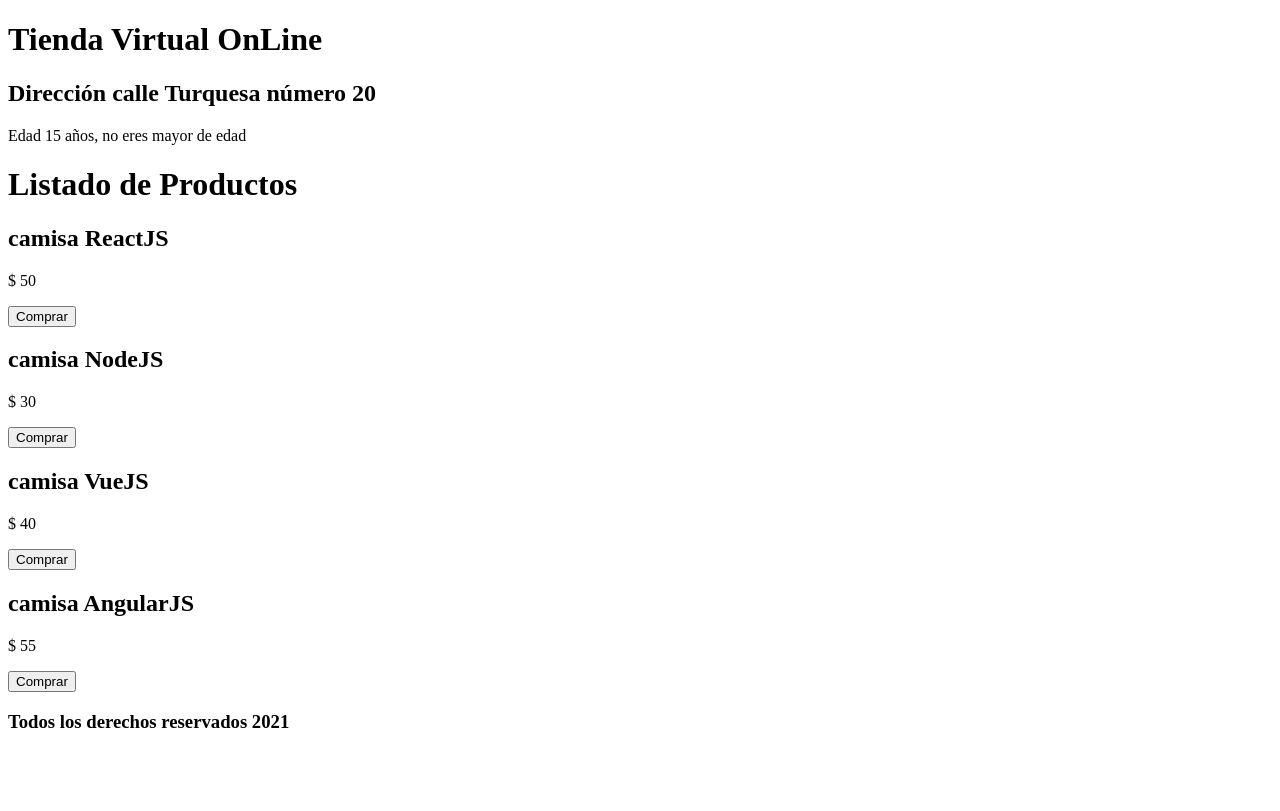
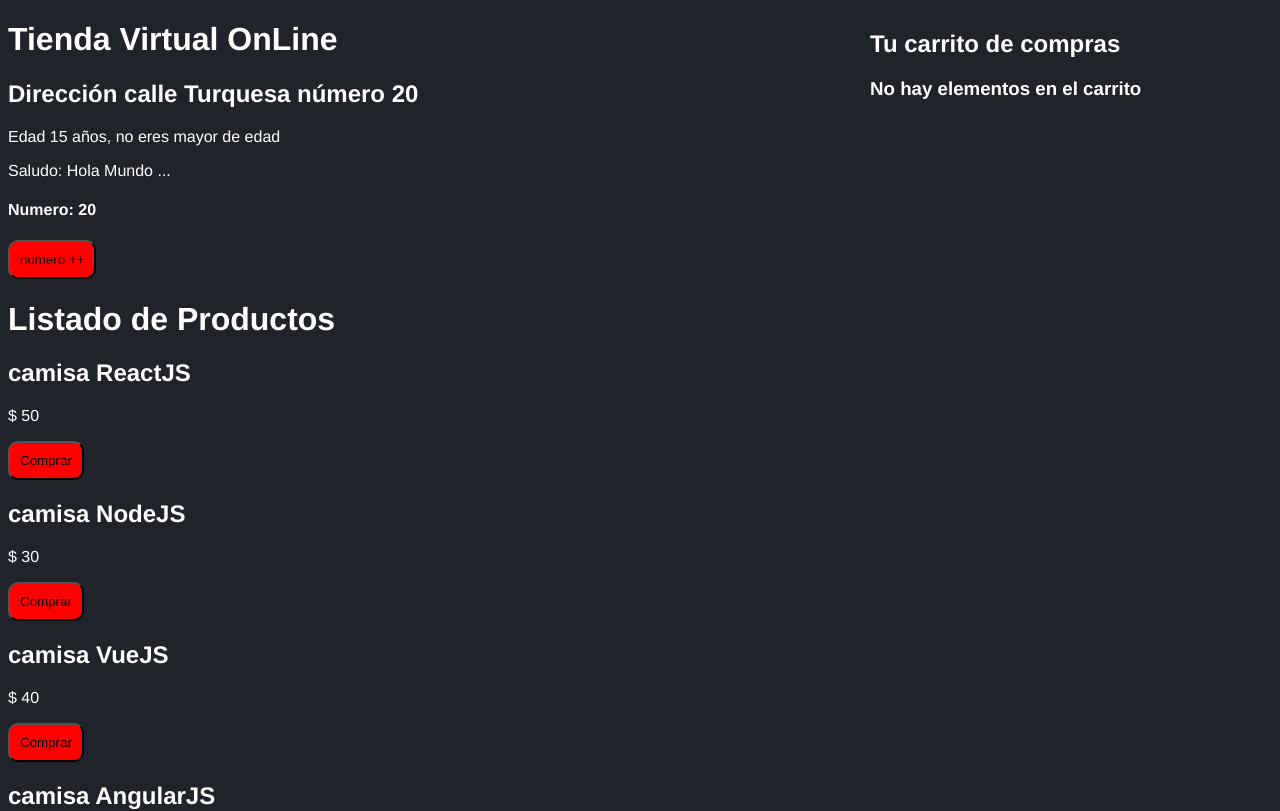
Before and after one commit to morgadodesarrollador/Cursos, a React (Create React App) app in the folder ReactGraphQL/01-basicos/: page / in a window 1280 px wide. Shown: the top 811 px of the page. Built offline with nearby package versions, Linux system fonts and the light colour scheme.

Commit message:
React:01-Basicos: Eventos - OnClick

```diff
--- /dev/null
+++ b/ReactGraphQL/01-basicos/prueba/servicios.html
@@ -0,0 +1 @@
+<h2>Lista de Servicios</h2>
--- /dev/null
+++ b/ReactGraphQL/01-basicos/prueba/trabajo.html
@@ -0,0 +1 @@
+<h2>Lista de Trabajos</h2>
--- a/ReactGraphQL/01-basicos/src/App.js
+++ b/ReactGraphQL/01-basicos/src/App.js
@@ -2,7 +2,7 @@ import React, { Fragment, useState } from 'react';
 import Header from "./components/Header";
 import Footer from "./components/Footer";
 import Producto from "./components/Producto";
-
+import Carrito from "./components/Carrito";
 function App() {
 
   //crear una lista de productos
@@ -24,8 +24,9 @@ function App() {
     <Fragment>
       <Header
         titulo = "Tienda Virtual OnLine"
-        numero= "20"
+        numero= { 20 } //un número
       />
+      <main>
       <h1>Listado de Productos</h1>
       { productos.map( producto => (  // producto => () equivale a producto => { return ... }
           <Producto
@@ -37,6 +38,10 @@ function App() {
 
           />
       ))}
+      <Carrito
+        carrito = { carrito }
+      />
+      </main>
       <Footer
         fecha={fecha}
       />
--- /dev/null
+++ b/ReactGraphQL/01-basicos/src/components/Carrito.js
@@ -0,0 +1,22 @@
+import React from 'react';
+import Producto from './Producto';
+import './carrito.css';
+const Carrito = ({carrito}) => {
+    return (
+        <div className="carrito">
+            <h2>Tu carrito de compras</h2>
+            { carrito.length === 0
+            ?    <h3>No hay elementos en el carrito</h3>
+            :
+                carrito.map(producto => (
+                <Producto
+                    key = { producto.id }
+                    producto={producto}
+                />
+            ))}
+        </div>
+
+     );
+}
+
+export default Carrito;
--- a/ReactGraphQL/01-basicos/src/components/Header.jsx
+++ b/ReactGraphQL/01-basicos/src/components/Header.jsx
@@ -1,8 +1,9 @@
 import React from "react";
+import PropTypes from "prop-types";
+// usamos declaración de función
 
-// usamos declaración de función
-//function Header(props){
-function Header({titulo, numero}){ //destructuring en objeto props
+//destructuring de objeto props en el componente
+const  Header = ({titulo = 'valor por default', numero, saludo}) => {
 
     const edad = 15;
     let mensaje;
@@ -16,8 +17,27 @@ function Header({titulo, numero}){ //destructuring en objeto props
             <h1 className="encabezado"> {titulo }</h1>
             <h2>Dirección calle Turquesa número { numero }</h2>
             <p>Edad {edad} años, {mensaje}</p>
+            <p>Saludo: { saludo } </p>
+            <h4> Numero: { numero } </h4>
+            <button onClick={ (e) => handleAdd (e,4) }> numero ++ </button>
         </header>
     );
 }
-
+//<button onClick={ handleAdd }> numero ++ </button>
+//definición de tipos y defaults en propiedades de entrada al componente
+Header.propTypes = {
+  saludo: PropTypes.string.isRequired,
+  numero: PropTypes.number.isRequired
+}
+Header.defaultProps = {
+  titulo: ' soy un titulo',
+  numero: 5,
+  saludo: 'Hola Mundo ...'
+}
+// eventos
+const handleAdd = (ev, n) => {
+  console.log (n);
+  console.log (ev);
+  //Header.props.saludo ++;
+}
 export default Header;
--- a/ReactGraphQL/01-basicos/src/components/Producto.js
+++ b/ReactGraphQL/01-basicos/src/components/Producto.js
@@ -1,5 +1,4 @@
 import React from "react";
-
 //destructuring, extraemos las propiedades del PROP en variables
 const Producto = ({ producto, carrito, agregarProductoCarrito, productos }) =>{
     const { nombre, precio, id } = producto;
@@ -16,8 +15,10 @@ const Producto = ({ producto, carrito, agregarProductoCarrito, productos }) =>{
             prod
         ]);
     }
+    // <> </> equivale a <Fragments></Fragments> y no es preciso realizar la importación
     return (
-        <div>
+
+        <>
             <h2>{ nombre } </h2>
             <p>$  { precio }</p>
             <button
@@ -27,7 +28,7 @@ const Producto = ({ producto, carrito, agregarProductoCarrito, productos }) =>{
                 onClick={ () =>  seleccionarProducto (id) }
                 //id="comprar"
             >Comprar</button>
-         </div>
+         </>
 
     )
 }
--- /dev/null
+++ b/ReactGraphQL/01-basicos/src/components/carrito.css
@@ -0,0 +1,9 @@
+
+.carrito {
+    position: fixed;
+    top: 10px;
+    right: 10px;
+    background-color: rgba (0,0,0,.6);
+    width: 400px;
+    min-height: 200px;
+}
--- /dev/null
+++ b/ReactGraphQL/01-basicos/src/index.css
@@ -0,0 +1,13 @@
+
+html, body {
+    color: white;
+    background-color: #21232A;
+    font-family: 'Helvetica Neue', Arial, Helvetica, sans-serif;
+}
+
+button {
+    background-color: red;
+    font-size: 1.3 rem;
+    padding: 10px;
+    border-radius: 10px;
+}
--- a/ReactGraphQL/01-basicos/src/index.js
+++ b/ReactGraphQL/01-basicos/src/index.js
@@ -1,11 +1,15 @@
 import React from 'react';
+import './index.css';
+//permite a React acceder al DOM. Hace renderizacione en el HTML
 import ReactDOM from 'react-dom';
 import App from './App';
 import reportWebVitals from './reportWebVitals';
-
+//import * as serviceWorker from './serviceWorker';
+//const divRoot = document.querySelector('#root');
+//ReactDOM.render(<App/>, divRoot);
 ReactDOM.render(
   <React.StrictMode>
-    <App />
+    <App saludo="hola" />
   </React.StrictMode>,
   document.getElementById('root')
 );
```
Also changed, not shown: ReactGraphQL/01-basicos/prueba/index.html (added, +19 -0 lines), ReactGraphQL/01-basicos/prueba/script.js (added), 1 other file (tests, documents, lock files or other folders).
